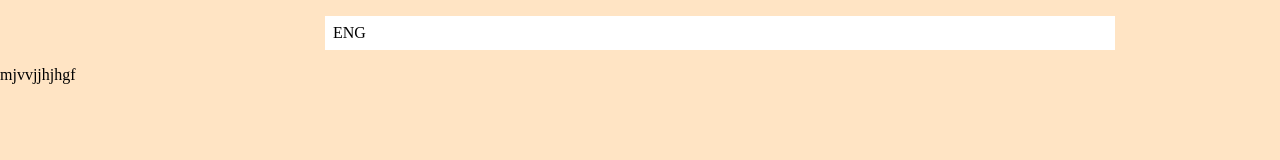
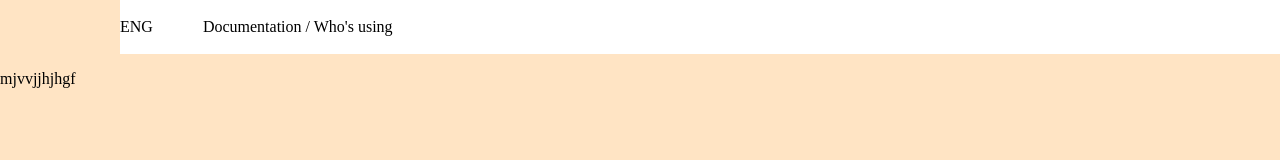
Before and after one commit to victord1971/web-fonts, a plain HTML site: page index.html in a window 1280 px wide. Shown: the top 160 px of the page. Drawn offline with Linux system fonts and the light colour scheme.

Commit message:
oh, GODS

```diff
--- a/index.html
+++ b/index.html
@@ -15,6 +15,11 @@
         <li>
           <a>ENG</a>
         </li>
+        <li>
+          <a>Documentation
+            /
+            Who's using</a>
+        </li>
 
       </ul>
 
--- a/style.css
+++ b/style.css
@@ -8,7 +8,6 @@ body {
 }
 
 header {
-  margin: 0;
   padding: 0;
   border: 0;
   width: 1440px;
@@ -16,11 +15,18 @@ header {
 
 nav {
   margin: auto;
-  width: 790px;
+  width: 1200px;
   background-color: white;
 }
 
 ul {
-  padding: 1%;
+  padding: 0;
+  margin: auto;
+  height: 54px;
   list-style: none;
+  display: flex;
+  gap: 50px;
 }
+li {
+  align-content: center; /*о богі*/
+}
```
